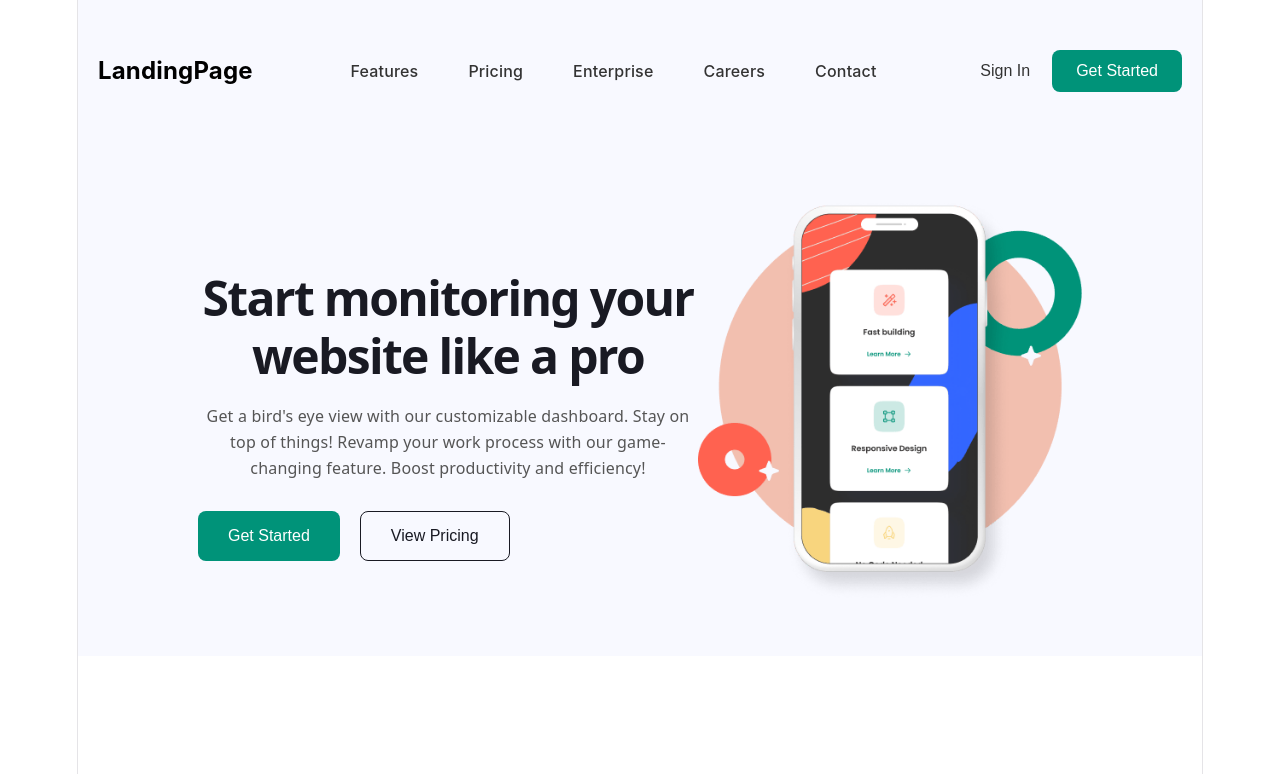
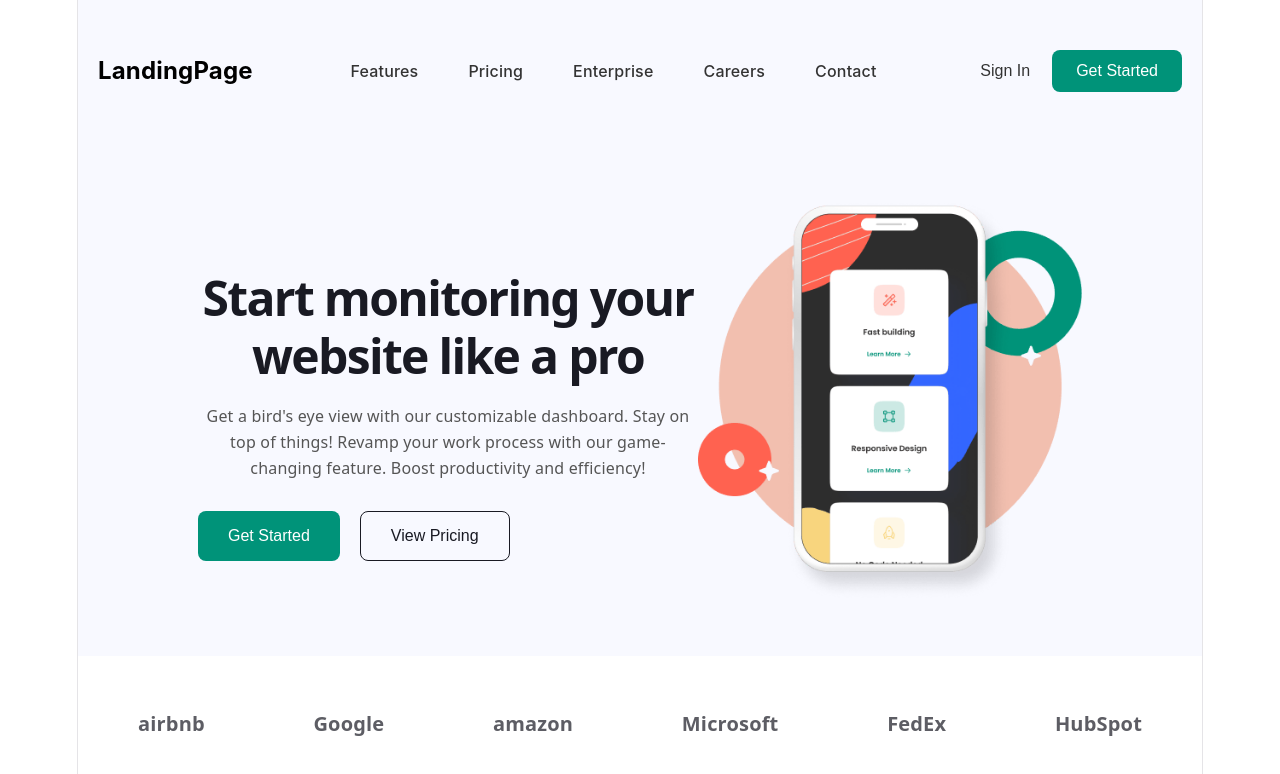
Before and after one commit to yero-codes/positivus-landing, a React (Vite) app: page / in a window 1280 px wide. Shown: the top 774 px of the page. Built offline with nearby package versions, Linux system fonts and the light colour scheme.

Commit message:
feat: сверстана полоса с логотипами (Logo Bar)

```diff
--- a/src/App.jsx
+++ b/src/App.jsx
@@ -1,6 +1,7 @@
 import React from 'react';
 import Navbar from './components/Navbar';
 import Hero from './components/Hero';
+import LogoBar from './components/LogoBar';
 import './App.css';
 
 function App() {
@@ -8,6 +9,7 @@ function App() {
     <div className="App">
       <Navbar />
       <Hero />
+      <LogoBar />
     </div>
   );
 }
--- /dev/null
+++ b/src/components/LogoBar.css
@@ -0,0 +1,22 @@
+.logo-bar {
+  background-color: #ffffff;
+  padding: 55px 0; /* Верхний и нижний отступы из Figma */
+  width: 100%;
+}
+
+.logo-container {
+  display: flex;
+  justify-content: space-between; /* Распределяем логотипы по ширине */
+  align-items: center;
+  max-width: 1280px; /* Ширина из Figma */
+  margin: 0 auto;
+  padding: 0 60px; /* Горизонтальные отступы */
+  gap: 10px; /* Gap из Figma */
+}
+
+.logo-item {
+  font-size: 20px;
+  font-weight: bold;
+  color: #191A23; /* Темный цвет, как в макете */
+  opacity: 0.7; /* Делаем их чуть бледнее, как в макете */
+}
--- /dev/null
+++ b/src/components/LogoBar.jsx
@@ -0,0 +1,19 @@
+import React from 'react';
+import './LogoBar.css';
+
+const LogoBar = () => {
+  return (
+    <section className="logo-bar">
+      <div className="logo-container">
+        <span className="logo-item">airbnb</span>
+        <span className="logo-item">Google</span>
+        <span className="logo-item">amazon</span>
+        <span className="logo-item">Microsoft</span>
+        <span className="logo-item">FedEx</span>
+        <span className="logo-item">HubSpot</span>
+      </div>
+    </section>
+  );
+};
+
+export default LogoBar;
```
